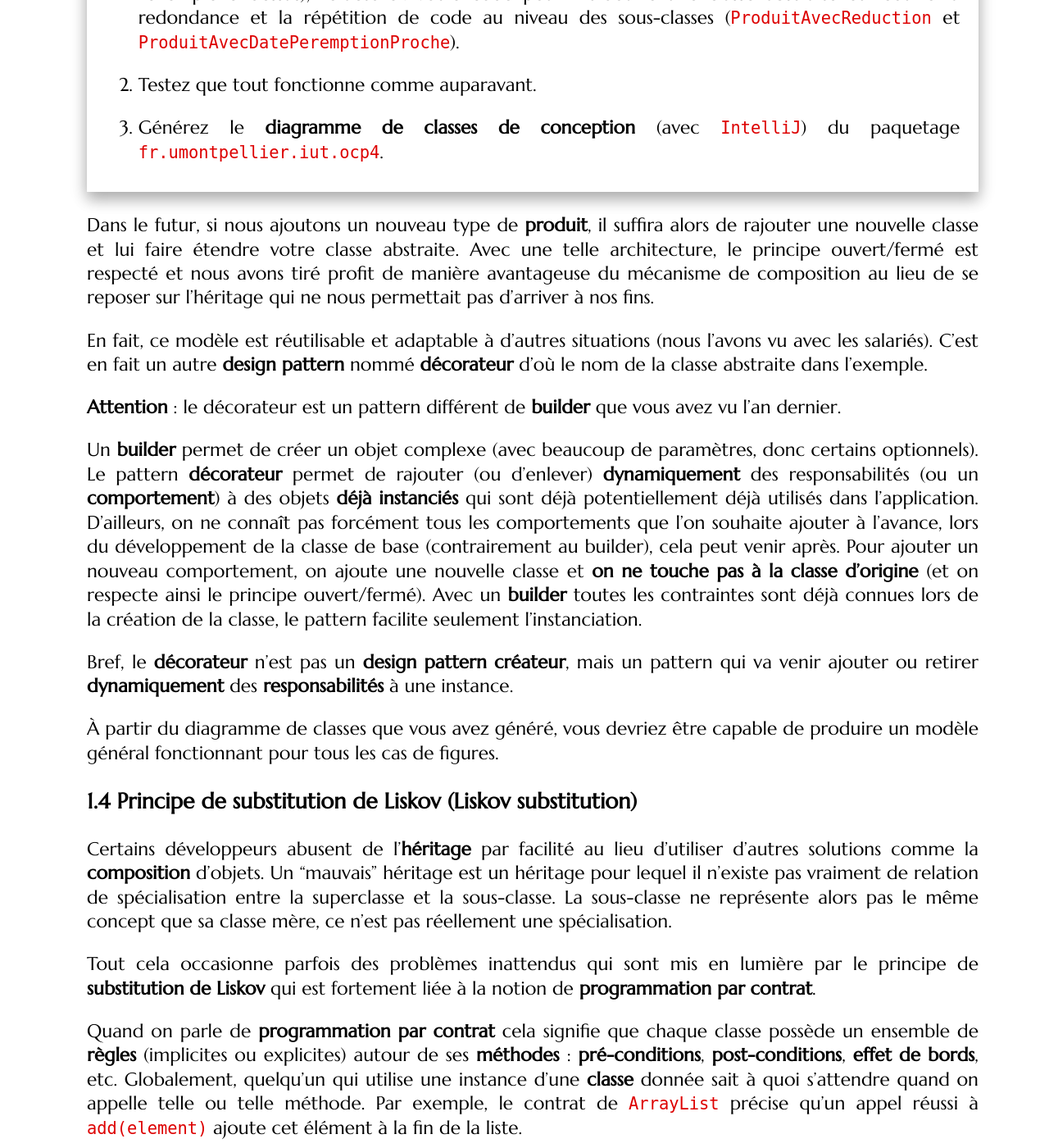
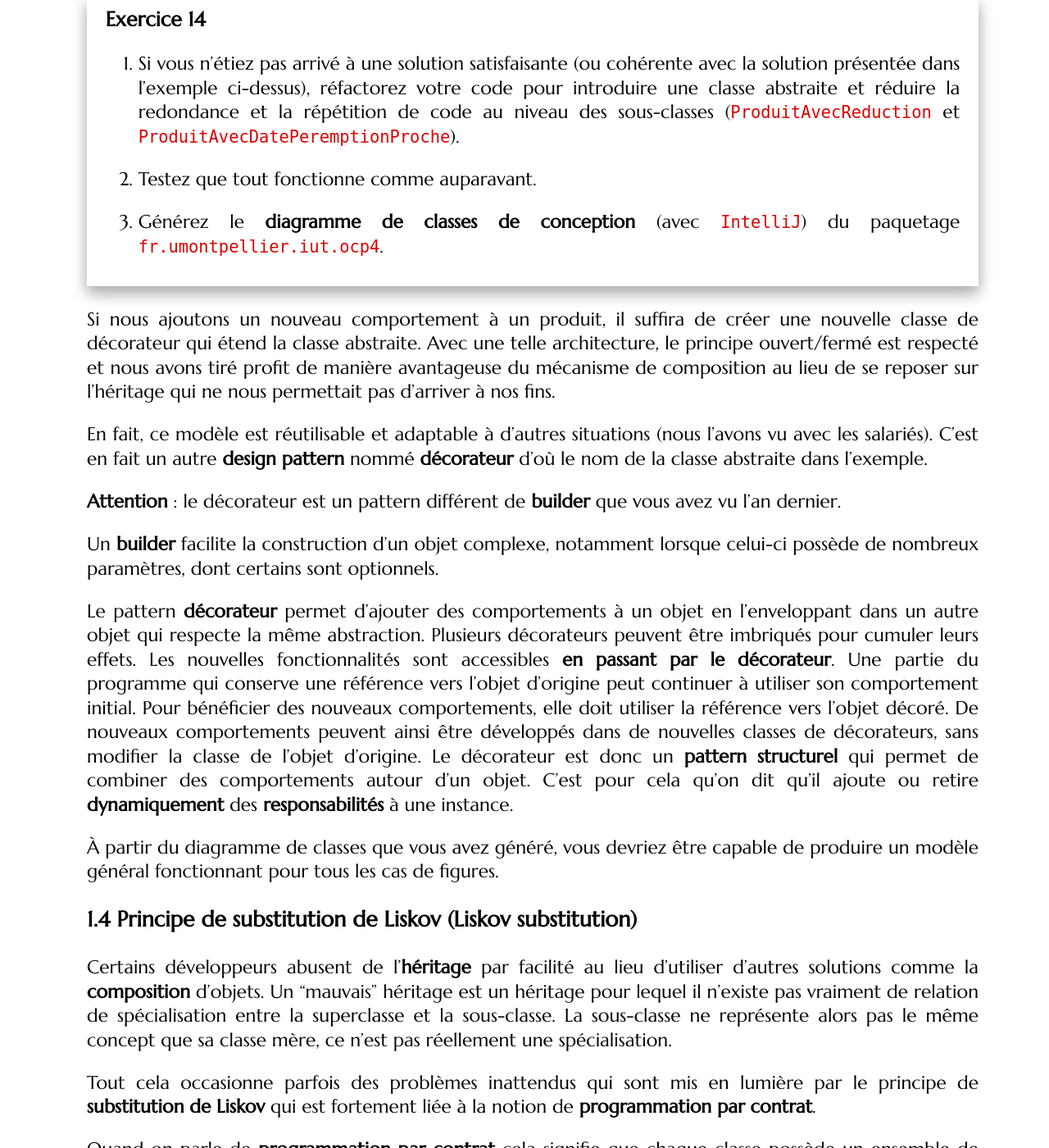
Before and after one commit to mgasquet/R304-QualiteDeveloppement, a Jekyll site: the page built from tutorials/tutorial3.md, in a window 1280 px wide and 1400 px high, scrolled down 28527 px. Shown: the whole window at 82% size. Built offline with Jekyll 4.4.1, drawn with Linux system fonts in a browser that asks for light colours; some web fonts are replaced; some of the changed text lies outside the part shown.

Commit message:
précision diff builder vs décorateur

````diff
--- a/tutorials/tutorial3.md
+++ b/tutorials/tutorial3.md
@@ -205,7 +205,7 @@ Voyons maintenant un autre exemple.
 
 2. Une application graphique souhaite pouvoir afficher les **rectangles**. Une première idée est d'utiliser la classe `JFrame` (de la librairie _Java Swing_), ce qui permettra de l'afficher :
 
-    * Faites étendre la classe `JFrame` à `Rectangle`.
+    * Faites hériter `Rectangle` de `JFrame`.
 
     * Dans le constructeur, ajoutez le code suivant qui permettra de configurer la fenêtre affichant le rectangle :
 
@@ -235,7 +236,7 @@ Voyons maintenant un autre exemple.
 
 3. Certaines applications aimeraient aussi utiliser simplement la classe `Rectangle` pour faire des calculs géométriques sans pour autant avoir besoin de l'afficher. À ce stade, vous avez sans doute clairement identifié que la classe `Rectangle` possède trop de responsabilités : la gestion de la forme géométrique et de ses propriétés (aire, peut-être plus tard périmètre, etc.) et l'affichage graphique. La classe peut changer si on ajoute de nouvelles opérations ou si l'affichage graphique change. Le principe de responsabilité unique n'est pas respecté.
 
-4. L'idée est d'avoir deux classes : une première, gérant la forme rectangle et l'autre permettant de l'afficher. Mais pour autant, il ne faut pas dupliquer de code ! Refactorez votre code en conséquence afin de mettre en place cette nouvelle conception.
+4. L'idée est d'avoir deux classes : une première, gérant la forme rectangle et l'autre permettant de l'afficher. Mais pour autant, il ne faut pas dupliquer de code ! Refactorez votre code en conséquence afin de mettre en place cette nouvelle conception. **Indication** : pour afficher le rectangle, utilisez un `JPanel` placé dans une `JFrame`. Réalisez le dessin dans la méthode `paintComponent(Graphics g)` du panneau, en commençant par appeler `super.paintComponent(g)`.
 
 5. Assurez-vous que tout fonctionne (il faudra sans doute adapter le `main`) et qu'il est bien possible d'avoir de créer des rectangles ne contenant aucune logique d'affichage et des rectangles qu'il est possible d'afficher.
 
@@ -290,7 +291,7 @@ De même, dans la classe `Pokemon`, pour que le pokémon puisse se présenter av
 
     * En plus des attributs d'un `Pokemon` classique, un pokémon **électrique** possède un attribut entier `chargeMax` et un attribut booléen `superDecharge`.
 
-    * Son nom d'attaque est **Eclair** et il fait **20 dégâts** plus un **bonus de dégâts** entre **0** et la valeur de `chargeMax` (tiré au hasard). Si l'attribut `superDecharge` du pokémon vaut `true`, alors **bonus de dégâts** supplémentaire de 20 est ajouté.
+    * Son nom d'attaque est **Eclair** et inflige **20 dégâts**, auxques s'ajoute un **bonus de dégâts** entier tiré au hasard entre **0** et `chargeMax` (on suppose que `chargeMax` est positif). Si l'attribut `superDecharge` du pokémon vaut `true`, alors un **bonus supplémentaire de 20 dégâts** est ajouté.
 
     * Faites en sorte de prendre en charge ce nouveau type, **sans refactorer le code existant**, en créant une nouvelle classe `PokemonElectrique` et en ajoutant le code nécessaire là où il faut.
 
@@ -392,7 +393,7 @@ class Triangle extends FigureGeometrique {
 
 L'ajout d'une nouvelle figure nécessite donc simplement l'ajout d'une nouvelle classe correspondant à la figure et l'implémentation des méthodes requises (ici, dessiner la figure). Aucune autre classe n'est modifiée. L'extension est possible (ajout de nouvelles figures) sans modification du code source déjà présent. Par ailleurs, il est maintenant impossible de créer des figures géométriques qui n'existent pas au préalable dans notre programme (c'est une bonne chose !).
 
-Comme `FigureGeometrique` ne contient aucun attribut (qui pourraient être communs à toutes les figures) et définit simplement des méthodes `abstraites`, il serait plus judicieux d'utiliser une `interface` ! Par contre, si la classe abstraite possède des attributs et/ou définit un bout de comportement commun à toutes les sous-classes, on utilisera bien une classe abstraite.
+Ici, `FigureGeometrique` ne contient aucun état et définit uniquement une méthode abstraite : une `interface` convient donc bien pour représenter ce contrat commun. Une classe abstraite devient notamment utile si l’on souhaite factoriser des attributs ou une implémentation commune à plusieurs sous-classes.
 
 Si vous bloquiez, ceci devrait vous permettre de refactorer le code du paquetage `fr.umontpellier.iut.ocp1` (animaux). Nous allons également réfactorer `ocp2` (pokémons). Cela peut sembler un peu plus compliqué (car il y a déjà un système d'héritage), mais cela ne devrait pas être trop dur à adapter.
 
@@ -435,7 +436,7 @@ Nous allons maintenant tester votre compréhension des deux principes (`S` et `O
 
     Faites en sorte que la classe `Paquet` puisse effectuer un tri à bulles.
 
-    Pour vous aider, vous pourrez utiliser la méthode `compareTo` qui permet de comparer deux cartes. Cette méthode renvoie un nombre négatif si la première carte est strictement inférieure à la seconde, **0** si elles sont égales et un nombre positif si la première carte est strictement supérieure à la seconde.
+    Pour vous aider, vous pourrez utiliser `carte1.compareTo(carte2)`. Cette méthode renvoie un nombre négatif si `carte1` doit précéder `carte2` dans l’ordre de tri, **0** si les deux cartes sont équivalentes pour cet ordre et un nombre positif si `carte1` doit suivre `carte2`.
 
 3. Testez que votre algorithme fonctionne bien en changeant la méthode de tri du paquet dans le `Main`.
 
@@ -506,11 +507,11 @@ Dans la suite du TP, nous allons donner un exemple et un contexte similaire à c
 
 Pour résoudre le problème présenté dans cet exercice, l'idée est la suivante :
 
-* La classe "mère", disons `I`, définie une abstraction (typiquement une interface) : elle définit son contrat, à savoir ce que tous les objets du même type qu'elle, doivent pouvoir faire.
-
-* La classe "fille" implémente cette interface et redéfinit les fonctions afin de respecter le contrat. En plus, la classe fille possède **un attribut stockant une réference vers une instance de `I`**. Ainsi, la classe fille **délègue** une partie de l’exécution des **opérations** à l'instance qu'elle agrège et ajoute son propre **comportement**.
-
-* On peut ainsi développer plusieurs classes "filles" sous le même format et les concaténer lors de la création de l'objet, ajoutant ainsi plusieurs comportements de manière dynamique.
+* Une **abstraction commune**, notée `I`, typiquement une interface, définit les opérations que les objets de base et les décorateurs doivent proposer.
+
+* Une classe de base implémente cette abstraction. Chaque classe de **décorateur** implémente également `I` et possède un attribut référençant un autre objet de type `I`. Le décorateur délègue une partie des opérations à cet objet et y ajoute son propre comportement.
+
+* Un décorateur peut envelopper un objet de base ou un autre décorateur. On peut donc imbriquer **plusieurs décorateurs** pour combiner leurs comportements.
 
 Illustrons cela à travers un exemple :
 
@@ -644,9 +645,9 @@ SalarieInterface salarieAvecMultiResponsabilites = new SalarieResponsableDeStagi
 salarieAvecMultiResponsabilites.getSalaire(); //Renvoie 2550
 ```
 
-Il est important de noter que la classe composée est `SalarieInterface` et non pas `Salarie`! Sinon, on ne pourrait pas combiner `SalarieChefProjet` avec `SalarieResponsableDeStagiaires`.
-
-Aussi, le salarié n'est pas instancié dans la classe, il est **injecté** (autrement, cela ne fonctionnerait pas), comme ce que vous avez fait, par exemple, avec l'exercice sur le paquet de carte et les différentes méthodes de tri. Sur un diagramme de classes de conception, cela pourrait être représenté par une **agrégation blanche**.
+Le type de l’attribut qui référence l’objet enveloppé est `SalarieInterface`, et non `Salarie`. Ainsi, cet attribut peut référencer aussi bien un salarié de base qu’un autre décorateur, ce qui permet de combiner `SalarieChefProjet` et `SalarieResponsableDeStagiaires`.
+
+L’objet enveloppé est fourni au constructeur du décorateur : la dépendance est **injectée**, comme dans l’exercice sur le paquet de cartes et les méthodes de tri. Cela permet de décorer un objet existant et de choisir les décorateurs à combiner. Cette injection ne détermine pas, à elle seule, la notation UML de la relation.
 
 <div class="exercise">
 
@@ -752,15 +753,17 @@ class Main {
 
 </div>
 
-Dans le futur, si nous ajoutons un nouveau type de **produit**, il suffira alors de rajouter une nouvelle classe et lui faire étendre votre classe abstraite. Avec une telle architecture, le principe ouvert/fermé est respecté et nous avons tiré profit de manière avantageuse du mécanisme de composition au lieu de se reposer sur l'héritage qui ne nous permettait pas d'arriver à nos fins.
+Si nous ajoutons un nouveau comportement à un produit, il suffira de créer une nouvelle classe de décorateur qui étend la classe abstraite. Avec une telle architecture, le principe ouvert/fermé est respecté et nous avons tiré profit de manière avantageuse du mécanisme de composition au lieu de se reposer sur l'héritage qui ne nous permettait pas d'arriver à nos fins.
 
 En fait, ce modèle est réutilisable et adaptable à d'autres situations (nous l'avons vu avec les salariés). C'est en fait un autre **design pattern** nommé **décorateur** d'où le nom de la classe abstraite dans l'exemple.
 
 **Attention** : le décorateur est un pattern différent de **builder** que vous avez vu l'an dernier.
 
-Un **builder** permet de créer un objet complexe (avec beaucoup de paramètres, donc certains optionnels). Le pattern **décorateur** permet de rajouter (ou d'enlever) **dynamiquement** des responsabilités (ou un **comportement**) à des objets **déjà instanciés** qui sont déjà potentiellement déjà utilisés dans l'application. D'ailleurs, on ne connaît pas forcément tous les comportements que l'on souhaite ajouter à l'avance, lors du développement de la classe de base (contrairement au builder), cela peut venir après. Pour ajouter un nouveau comportement, on ajoute une nouvelle classe et **on ne touche pas à la classe d'origine** (et on respecte ainsi le principe ouvert/fermé). Avec un **builder** toutes les contraintes sont déjà connues lors de la création de la classe, le pattern facilite seulement l'instanciation.
-
-Bref, le **décorateur** n'est pas un **design pattern créateur**, mais un pattern qui va venir ajouter ou retirer **dynamiquement** des **responsabilités** à une instance.
+Un **builder** facilite la construction d’un objet complexe, notamment lorsque celui-ci possède de nombreux paramètres, dont certains sont optionnels.
+
+Le pattern **décorateur** permet d’ajouter des comportements à un objet en l’enveloppant dans un autre objet qui respecte la même abstraction. Plusieurs décorateurs peuvent être imbriqués pour cumuler leurs effets.
+Les nouvelles fonctionnalités sont accessibles **en passant par le décorateur**. Une partie du programme qui conserve une référence vers l’objet d’origine peut continuer à utiliser son comportement initial. Pour bénéficier des nouveaux comportements, elle doit utiliser la référence vers l’objet décoré.
+De nouveaux comportements peuvent ainsi être développés dans de nouvelles classes de décorateurs, sans modifier la classe de l’objet d’origine. Le décorateur est donc un **pattern structurel** qui permet de combiner des comportements autour d’un objet. C'est pour cela qu'on dit qu'il ajoute ou retire **dynamiquement** des **responsabilités** à une instance.
 
 À partir du diagramme de classes que vous avez généré, vous devriez être capable de produire un modèle général fonctionnant pour tous les cas de figures.
 
````
Also changed, not shown: other parts of tutorials/tutorial3.md (+1 -0 lines).
